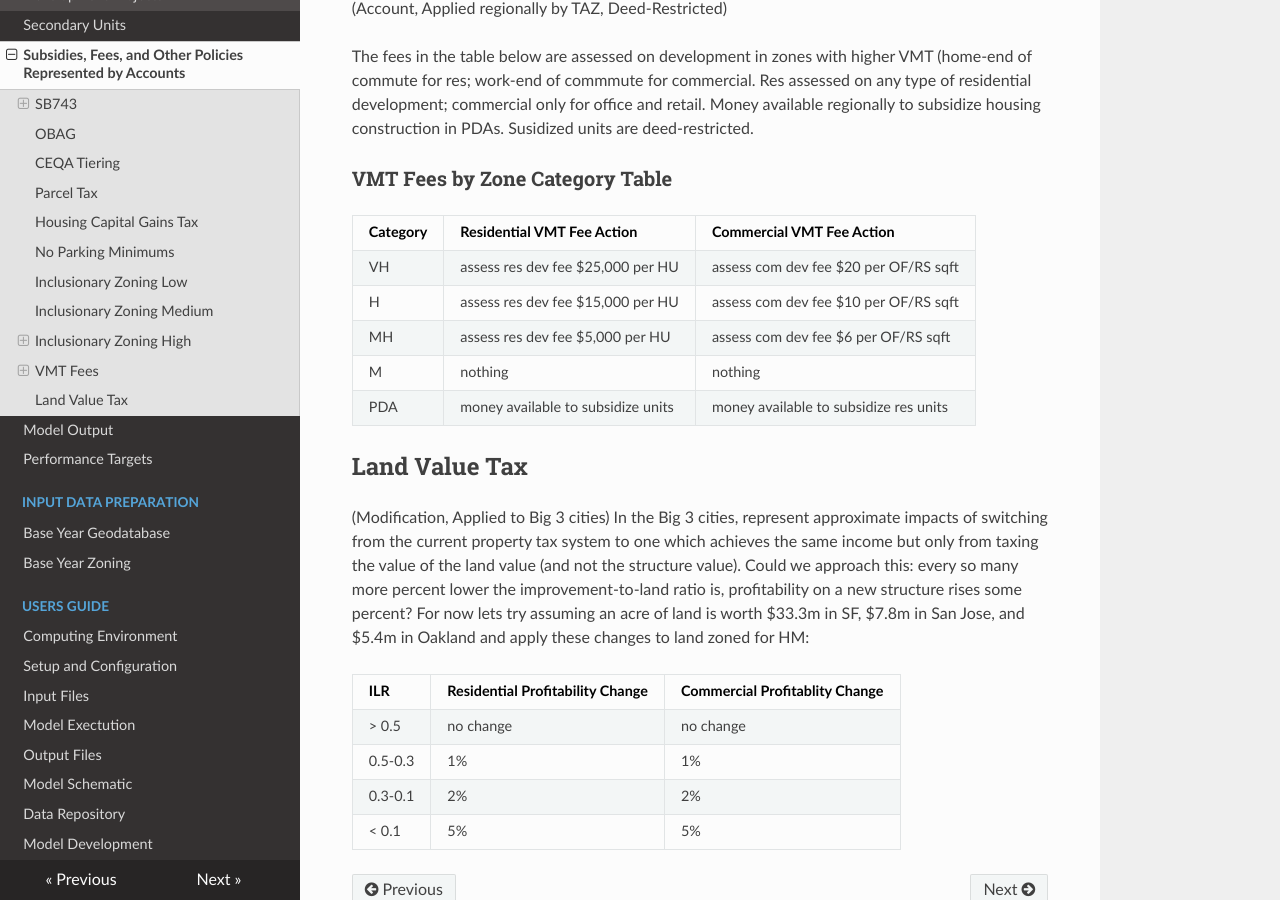
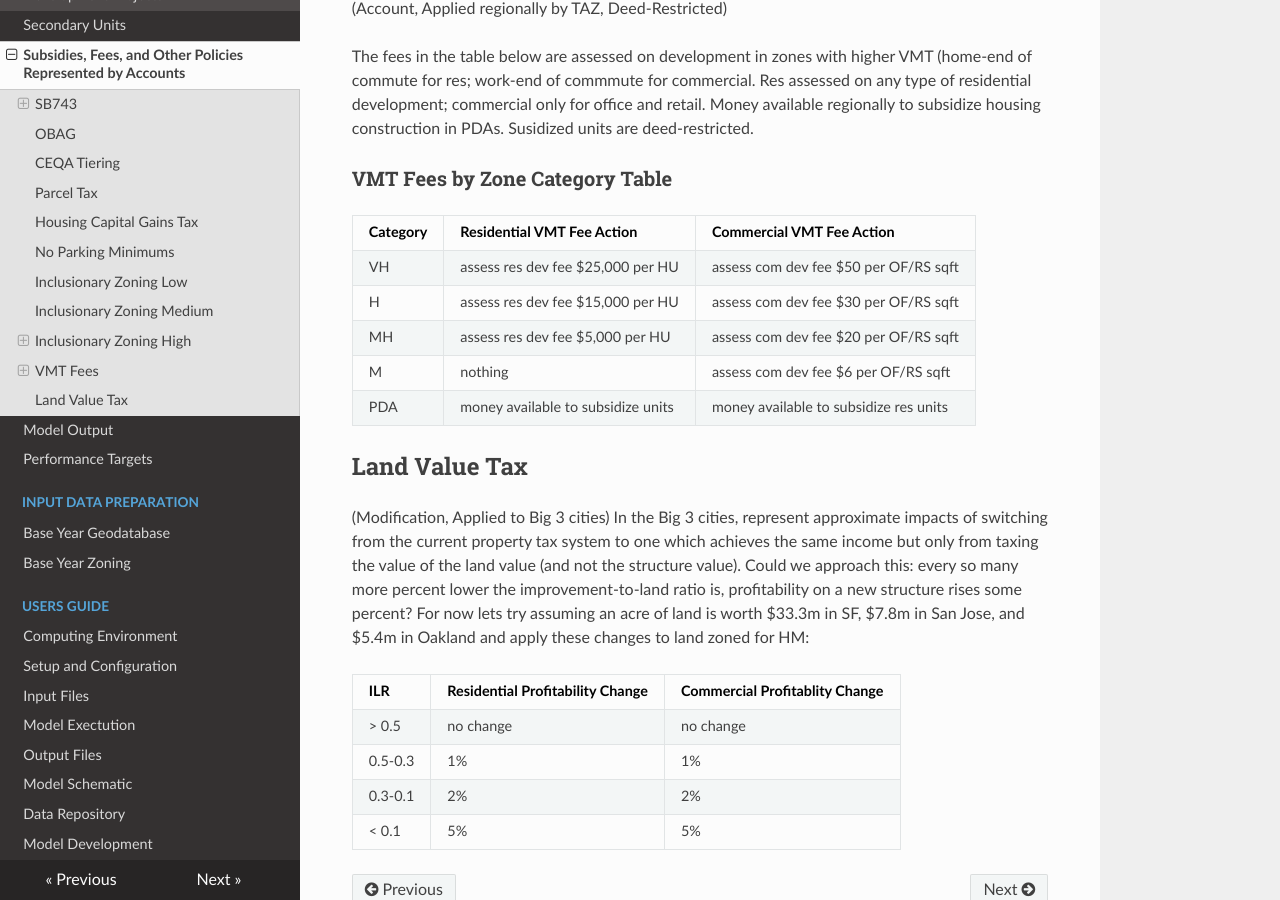
Before and after one commit to BayAreaMetro/baus_docs2, an MkDocs documentation site: the page built from docs/pba40/accounts_pba40.md, in a window 1280 px wide and 900 px high, scrolled down 2316 px. Built offline with MkDocs 1.6.1, drawn with Linux system fonts in a browser that asks for light colours; nearby versions of some CDN libraries; old or Windows-style settings are respelled for this version of MkDocs.

Commit message:
update fees

```diff
--- a/docs/pba40/accounts_pba40.md
+++ b/docs/pba40/accounts_pba40.md
@@ -196,10 +196,10 @@ The fees in the table below are assessed on development in zones with higher VMT
 
 | Category| Residential VMT Fee Action          |Commercial VMT Fee Action             |
 |---------|-------------------------------------|--------------------------------------|
-| VH      | assess res dev fee $25,000 per HU   | assess com dev fee $20 per OF/RS sqft|
-| H       | assess res dev fee $15,000 per HU   | assess com dev fee $10 per OF/RS sqft|
-| MH      | assess res dev fee $5,000 per HU    | assess com dev fee $6 per OF/RS sqft |
-| M       | nothing                             | nothing                              |
+| VH      | assess res dev fee $25,000 per HU   | assess com dev fee $50 per OF/RS sqft|
+| H       | assess res dev fee $15,000 per HU   | assess com dev fee $30 per OF/RS sqft|
+| MH      | assess res dev fee $5,000 per HU    | assess com dev fee $20 per OF/RS sqft|
+| M       | nothing                             | assess com dev fee $6 per OF/RS sqft |
 | PDA     | money available to subsidize units  | money available to subsidize res units|
 
 
```
